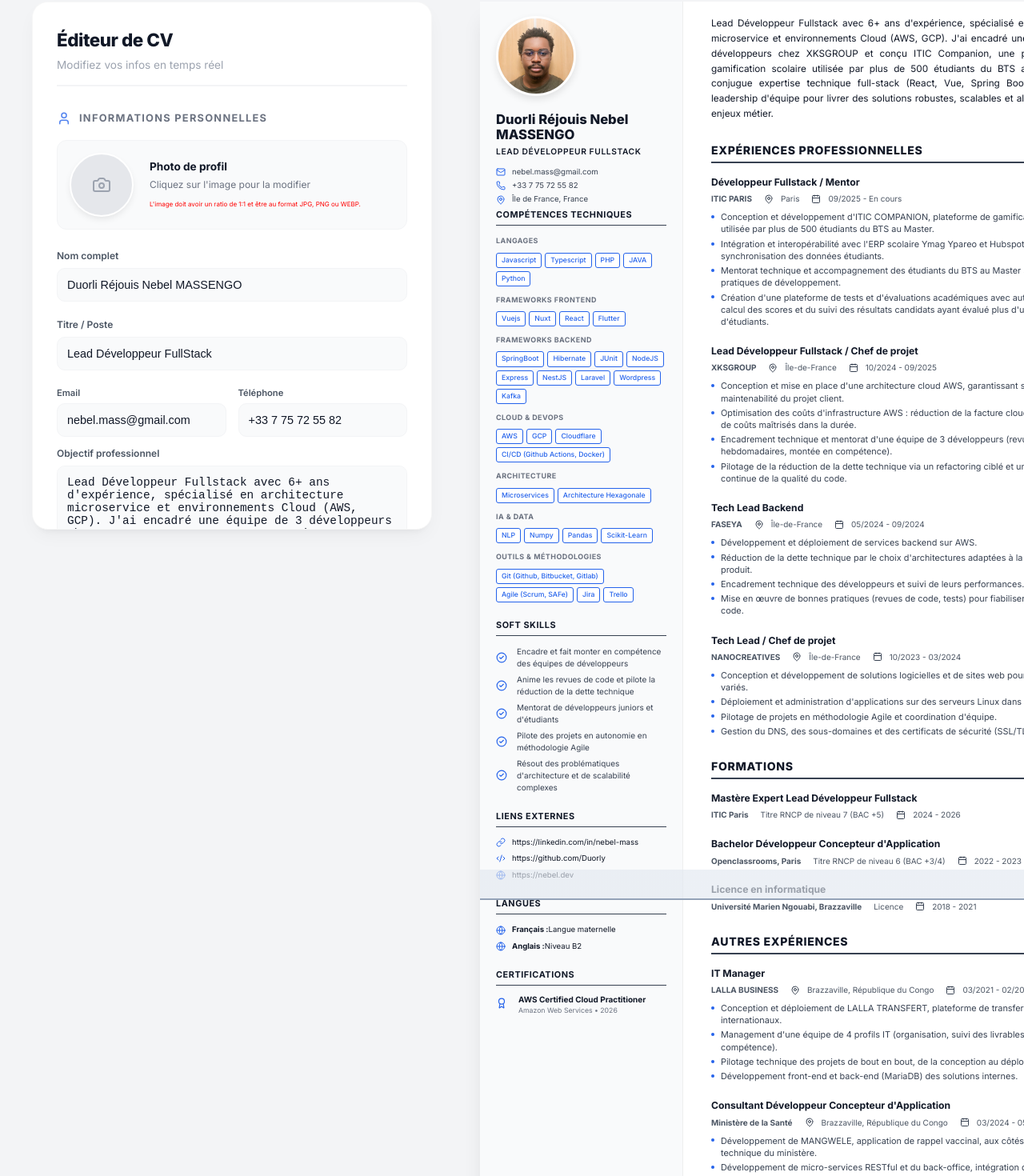
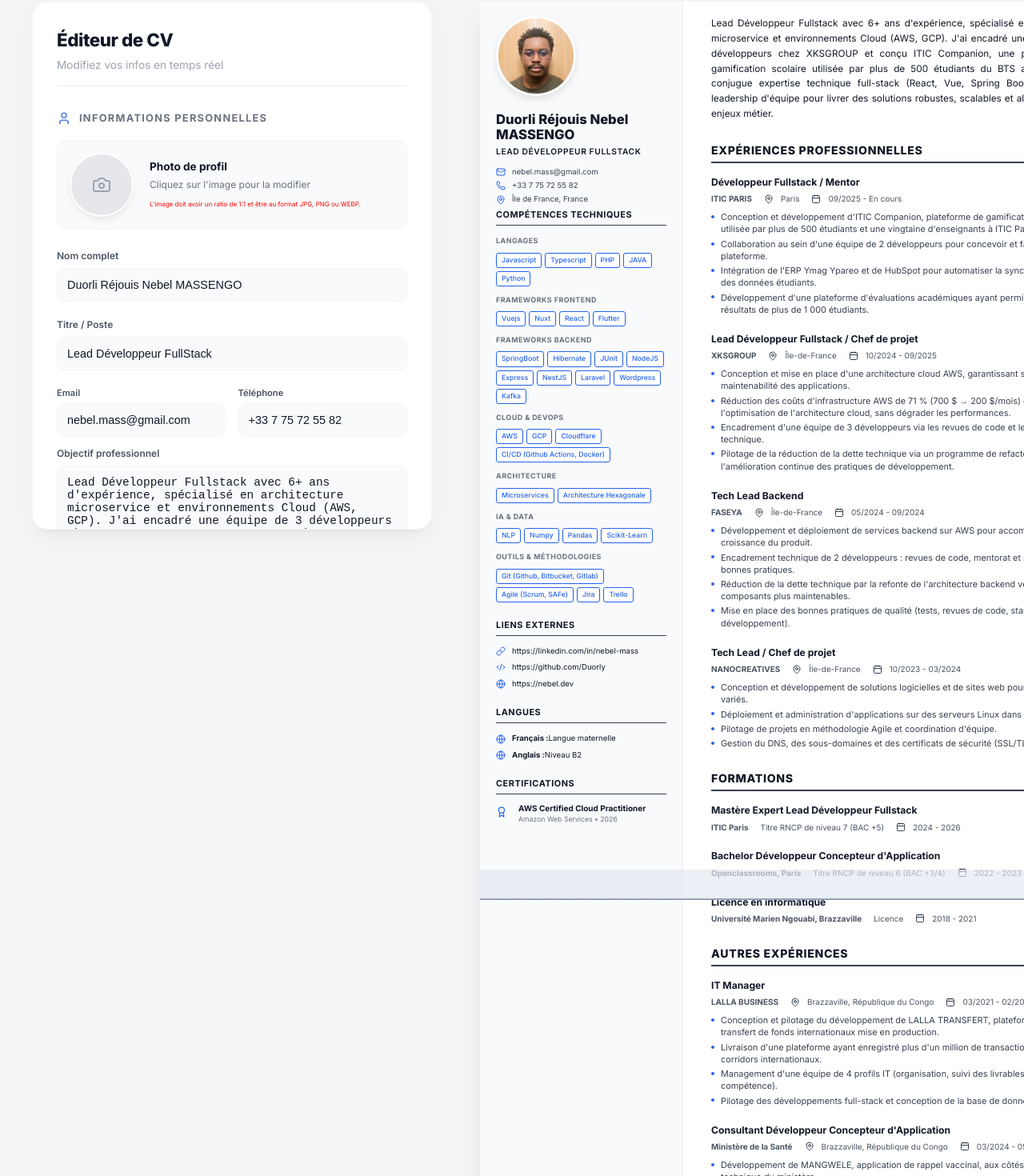
Before and after one commit to Duorly/CV_BUILDER, a React (Vite) app: page / in a window 1280 px wide. Shown: the part 124-1594 px from the top of the page at 80% size. Built offline with nearby package versions, Linux system fonts and the light colour scheme.

Commit message:
feat: add ResumeATS component and integrate it as a dedicated single-column template mode

```diff
--- a/src/App.jsx
+++ b/src/App.jsx
@@ -1,6 +1,7 @@
 import { useState } from 'react'
 import { Sparkles, PanelLeft, Type, Palette, Upload, Download, Printer, FileDown, FileText } from 'lucide-react'
 import Resume from './components/Resume'
+import ResumeATS from './components/ResumeATS'
 import Editor from './components/Editor'
 import ATSOptimizer from './components/ATSOptimizer'
 import initialData from './data/resumeData.json'
@@ -323,7 +324,7 @@ function App() {
         {showEditor && (
           <Editor data={data} setData={setData} />
         )}
-        <Resume data={data} atsMode={atsMode} />
+        {atsMode ? <ResumeATS data={data} /> : <Resume data={data} />}
       </div>
     </div>
   )
--- a/src/components/ATSOptimizer.jsx
+++ b/src/components/ATSOptimizer.jsx
@@ -7,7 +7,7 @@ Tu reçois un CV au format JSON et une offre d'emploi. Tu dois optimiser le CV p
 Règles strictes :
 1. Ne jamais inventer ni falsifier des informations — garde toutes les données factuelles exactes
 2. Réécris le champ "objective" (résumé professionnel) pour inclure les mots-clés importants de l'offre
-3. Réordonne les tableaux mainSkills et softSkills pour mettre en avant les plus pertinentes en premier
+3. Réordonne le tableau mainSkills pour mettre en avant les compétences les plus pertinentes en premier
 4. Reformule les bullets points d'expérience (champ "details") pour utiliser les mots-clés de l'offre tout en restant fidèle aux faits réels
 5. Retourne UNIQUEMENT le JSON optimisé, sans aucune explication ni texte supplémentaire avant ou après
 6. Respecte exactement la même structure JSON que l'entrée`;
--- a/src/components/Editor.jsx
+++ b/src/components/Editor.jsx
@@ -1,4 +1,4 @@
-import { User, Briefcase, GraduationCap, Award, Heart, Plus, Trash2, X, MapPin, Calendar, Building, GripVertical, Circle, Camera, Image, Link } from 'lucide-react';
+import { User, Briefcase, GraduationCap, Award, Plus, Trash2, X, MapPin, Calendar, Building, GripVertical, Circle, Camera, Image, Link } from 'lucide-react';
 
 const Editor = ({ data, setData }) => {
     const handlePersonalInfoChange = (e) => {
@@ -49,11 +49,6 @@ const Editor = ({ data, setData }) => {
     const removeSkillCategory = (index) => {
         const newMainSkills = data.mainSkills.filter((_, i) => i !== index);
         setData({ ...data, mainSkills: newMainSkills });
-    };
-
-    const handleSoftSkillsChange = (e) => {
-        const skillsArray = e.target.value.split(',').map(skill => skill.trim());
-        setData({ ...data, softSkills: skillsArray });
     };
 
     const updateExperience = (index, field, value) => {
@@ -351,21 +346,6 @@ const Editor = ({ data, setData }) => {
                         </div>
                     </div>
                 ))}
-            </div>
-
-            <div className="editor-section">
-                <div className="section-header-icon">
-                    <Heart size={18} className="header-icon" />
-                    <h3>Soft Skills</h3>
-                </div>
-                <div className="form-group">
-                    <p className="field-hint">Séparez par des virgules</p>
-                    <textarea
-                        rows="3"
-                        value={data.softSkills ? data.softSkills.join(', ') : ''}
-                        onChange={handleSoftSkillsChange}
-                    />
-                </div>
             </div>
 
             <div className="editor-section">
--- a/src/components/Resume.jsx
+++ b/src/components/Resume.jsx
@@ -1,16 +1,11 @@
 import photo from '../images/photo-cv.jpg';
 import * as Icons from 'lucide-react';
 
-const Resume = ({ data, atsMode }) => {
+const Resume = ({ data }) => {
     if (!data) return null;
     const { personalInfo, mainSkills, socialLinks, languages, experiences, education, otherExperiences } = data;
 
-    // Helper to render Lucide icons dynamically with optional accessibility label
     const Icon = ({ name, size = 12, className = "icon", label }) => {
-        if (atsMode) {
-            return label ? <strong className="ats-visible-label">{label} : </strong> : null;
-        }
-
         const LucideIcon = Icons[name];
         if (!LucideIcon) return null;
         return (
@@ -22,7 +17,7 @@ const Resume = ({ data, atsMode }) => {
     };
 
     return (
-        <div className={`resume-container ${atsMode ? 'ats-mode-active' : ''}`} id="resume-root">
+        <div className="resume-container" id="resume-root">
             {/* Visual page-break indicator — screen only, hidden on print */}
             <div className="page-break-overlay" aria-hidden="true" />
             <aside className="sidebar">
@@ -53,17 +48,6 @@ const Resume = ({ data, atsMode }) => {
                             </div>
                         </div>
                     ))}
-                </section>
-
-                <section className="sidebar-section">
-                    <h2>Soft Skills</h2>
-                    <ul className="soft-skills-list">
-                        {data.softSkills && data.softSkills.map((skill, index) => (
-                            <li key={index}>
-                                <Icon name="CheckCircle2" size={14} className="icon-inline" /> {skill}
-                            </li>
-                        ))}
-                    </ul>
                 </section>
 
                 <section className="sidebar-section">
--- /dev/null
+++ b/src/components/ResumeATS.jsx
@@ -0,0 +1,116 @@
+const ResumeATS = ({ data }) => {
+    if (!data) return null;
+    const { personalInfo, mainSkills, socialLinks, languages, experiences, education, otherExperiences, certifications } = data;
+
+    const contactParts = [
+        personalInfo.email,
+        personalInfo.phone,
+        personalInfo.location,
+        ...socialLinks.filter(link => link.url).map(link => link.label),
+    ].filter(Boolean);
+
+    return (
+        <div className="resume-container resume-ats-template" id="resume-root">
+            {/* Visual page-break indicator — screen only, hidden on print */}
+            <div className="page-break-overlay" aria-hidden="true" />
+
+            <header className="ats-header">
+                <h1>{personalInfo.name}</h1>
+                {personalInfo.title && <p className="ats-title">{personalInfo.title}</p>}
+                <p className="ats-contact-line">{contactParts.join(' • ')}</p>
+            </header>
+
+            {personalInfo.objective && (
+                <section className="ats-section">
+                    <h2>Profil</h2>
+                    <p className="ats-objective">{personalInfo.objective}</p>
+                </section>
+            )}
+
+            {mainSkills && mainSkills.length > 0 && (
+                <section className="ats-section">
+                    <h2>Compétences techniques</h2>
+                    {mainSkills.map((group, index) => (
+                        <p key={index} className="ats-skill-line">
+                            <strong>{group.category} : </strong>{group.skills.join(', ')}
+                        </p>
+                    ))}
+                </section>
+            )}
+
+            <section className="ats-section">
+                <h2>Expériences professionnelles</h2>
+                {experiences.map((exp, index) => (
+                    <article key={index} className="ats-item">
+                        <div className="ats-item-header">
+                            <h3>{exp.title} — {exp.company}</h3>
+                            <span className="ats-item-meta">{exp.location} | {exp.period}</span>
+                        </div>
+                        <ul className="ats-detail-list">
+                            {exp.details.map((detail, idx) => (
+                                <li key={idx}>{detail}</li>
+                            ))}
+                        </ul>
+                    </article>
+                ))}
+            </section>
+
+            <section className="ats-section">
+                <h2>Formations</h2>
+                {education.map((edu, index) => (
+                    <article key={index} className="ats-item">
+                        <div className="ats-item-header">
+                            <h3>{edu.title} — {edu.school}</h3>
+                            <span className="ats-item-meta">{edu.degree ? `${edu.degree} | ` : ''}{edu.period}</span>
+                        </div>
+                        {edu.objectives && edu.objectives.length > 0 && (
+                            <p><strong>Objectifs : </strong>{edu.objectives.join(', ')}</p>
+                        )}
+                        {edu.tools && edu.tools.length > 0 && (
+                            <p><strong>Outils et méthodes : </strong>{edu.tools.join(', ')}</p>
+                        )}
+                    </article>
+                ))}
+            </section>
+
+            {otherExperiences && otherExperiences.length > 0 && (
+                <section className="ats-section">
+                    <h2>Autres expériences</h2>
+                    {otherExperiences.map((exp, index) => (
+                        <article key={index} className="ats-item">
+                            <div className="ats-item-header">
+                                <h3>{exp.title} — {exp.company}</h3>
+                                <span className="ats-item-meta">{exp.location} | {exp.period}</span>
+                            </div>
+                            {exp.details && exp.details.length > 0 && (
+                                <ul className="ats-detail-list">
+                                    {exp.details.map((detail, idx) => (
+                                        <li key={idx}>{detail}</li>
+                                    ))}
+                                </ul>
+                            )}
+                        </article>
+                    ))}
+                </section>
+            )}
+
+            {certifications && certifications.length > 0 && (
+                <section className="ats-section">
+                    <h2>Certifications</h2>
+                    <ul className="ats-plain-list">
+                        {certifications.map((cert, index) => (
+                            <li key={index}>{cert.name} — {cert.issuer} ({cert.date})</li>
+                        ))}
+                    </ul>
+                </section>
+            )}
+
+            <section className="ats-section">
+                <h2>Langues</h2>
+                <p className="ats-skill-line">{languages.map(lang => `${lang.name} : ${lang.level}`).join(' • ')}</p>
+            </section>
+        </div>
+    );
+};
+
+export default ResumeATS;
--- a/src/data/resumeData.json
+++ b/src/data/resumeData.json
@@ -77,13 +77,6 @@
       ]
     }
   ],
-  "softSkills": [
-    "Encadre et fait monter en compétence des équipes de développeurs",
-    "Anime les revues de code et pilote la réduction de la dette technique",
-    "Mentorat de développeurs juniors et d'étudiants",
-    "Pilote des projets en autonomie en méthodologie Agile",
-    "Résout des problématiques d'architecture et de scalabilité complexes"
-  ],
   "socialLinks": [
     {
       "name": "Linkedin",
@@ -121,10 +114,10 @@
       "location": "Paris",
       "period": "09/2025 - En cours",
       "details": [
-        "Conception et développement d'ITIC COMPANION, plateforme de gamification scolaire utilisée par plus de 500 étudiants du BTS au Master.",
-        "Intégration et interopérabilité avec l'ERP scolaire Ymag Ypareo et Hubspot pour la synchronisation des données étudiants.",
-        "Mentorat technique et accompagnement des étudiants du BTS au Master sur les bonnes pratiques de développement.",
-        "Création d'une plateforme de tests et d'évaluations académiques avec automatisation du calcul des scores et du suivi des résultats candidats ayant évalué plus d'un millier d'étudiants."
+        "Conception et développement d'ITIC Companion, plateforme de gamification scolaire utilisée par plus de 500 étudiants et une vingtaine d'enseignants à ITIC Paris.",
+        "Collaboration au sein d'une équipe de 2 développeurs pour concevoir et faire évoluer la plateforme.",
+        "Intégration de l'ERP Ymag Ypareo et de HubSpot pour automatiser la synchronisation des données étudiants.",
+        "Développement d'une plateforme d'évaluations académiques ayant permis de gérer les résultats de plus de 1 000 étudiants."
       ]
     },
     {
@@ -133,10 +126,10 @@
       "location": "Île-de-France",
       "period": "10/2024 - 09/2025",
       "details": [
-        "Conception et mise en place d'une architecture cloud AWS, garantissant scalabilité et maintenabilité du projet client.",
-        "Optimisation des coûts d'infrastructure AWS : réduction de la facture cloud et maintien de coûts maîtrisés dans la durée.",
-        "Encadrement technique et mentorat d'une équipe de 3 développeurs (revues de code hebdomadaires, montée en compétence).",
-        "Pilotage de la réduction de la dette technique via un refactoring ciblé et une amélioration continue de la qualité du code."
+        "Conception et mise en place d'une architecture cloud AWS, garantissant scalabilité et maintenabilité des applications.",
+        "Réduction des coûts d'infrastructure AWS de 71 % (700 $ → 200 $/mois) grâce à l'optimisation de l'architecture cloud, sans dégrader les performances.",
+        "Encadrement d'une équipe de 3 développeurs via les revues de code et le mentorat technique.",
+        "Pilotage de la réduction de la dette technique via un programme de refactoring et l'amélioration continue des pratiques de développement."
       ]
     },
     {
@@ -145,10 +138,10 @@
       "location": "Île-de-France",
       "period": "05/2024 - 09/2024",
       "details": [
-        "Développement et déploiement de services backend sur AWS.",
-        "Réduction de la dette technique par le choix d'architectures adaptées à la croissance du produit.",
-        "Encadrement technique des développeurs et suivi de leurs performances.",
-        "Mise en œuvre de bonnes pratiques (revues de code, tests) pour fiabiliser la qualité du code."
+        "Développement et déploiement de services backend sur AWS pour accompagner la croissance du produit.",
+        "Encadrement technique de 2 développeurs : revues de code, mentorat et suivi des bonnes pratiques.",
+        "Réduction de la dette technique par la refonte de l'architecture backend vers des composants plus maintenables.",
+        "Mise en place des bonnes pratiques de qualité (tests, revues de code, standards de développement)."
       ]
     },
     {
@@ -200,10 +193,10 @@
       "location": "Brazzaville, République du Congo",
       "period": "03/2021 - 02/2023",
       "details": [
-        "Conception et déploiement de LALLA TRANSFERT, plateforme de transfert de fonds internationaux.",
+        "Conception et pilotage du développement de LALLA TRANSFERT, plateforme de transfert de fonds internationaux mise en production.",
+        "Livraison d'une plateforme ayant enregistré plus d'un million de transactions, couvrant 9 corridors internationaux.",
         "Management d'une équipe de 4 profils IT (organisation, suivi des livrables, montée en compétence).",
-        "Pilotage technique des projets de bout en bout, de la conception au déploiement.",
-        "Développement front-end et back-end (MariaDB) des solutions internes."
+        "Pilotage des développements full-stack et conception de la base de données (MariaDB)."
       ]
     },
     {
@@ -256,8 +249,7 @@
       "location": "Brazzaville, République du Congo",
       "period": "01/2020 - 03/2021",
       "details": [
-        "Conception et développement de sites internet et applications web (HTML, CSS, JS).",
-        "Sécurisation et fiabilisation des contenus CMS.",
+        "Conception et développement de sites internet et applications web (HTML, CSS, JS), avec une attention particulière à la sécurité et à la qualité des contenus CMS.",
         "Création d'interfaces utilisateur alignées avec l'identité de marque des clients."
       ]
     },
```
Also changed, not shown: src/App.css (+112 -7 lines), 1 other file (tests, documents, lock files or other folders).
